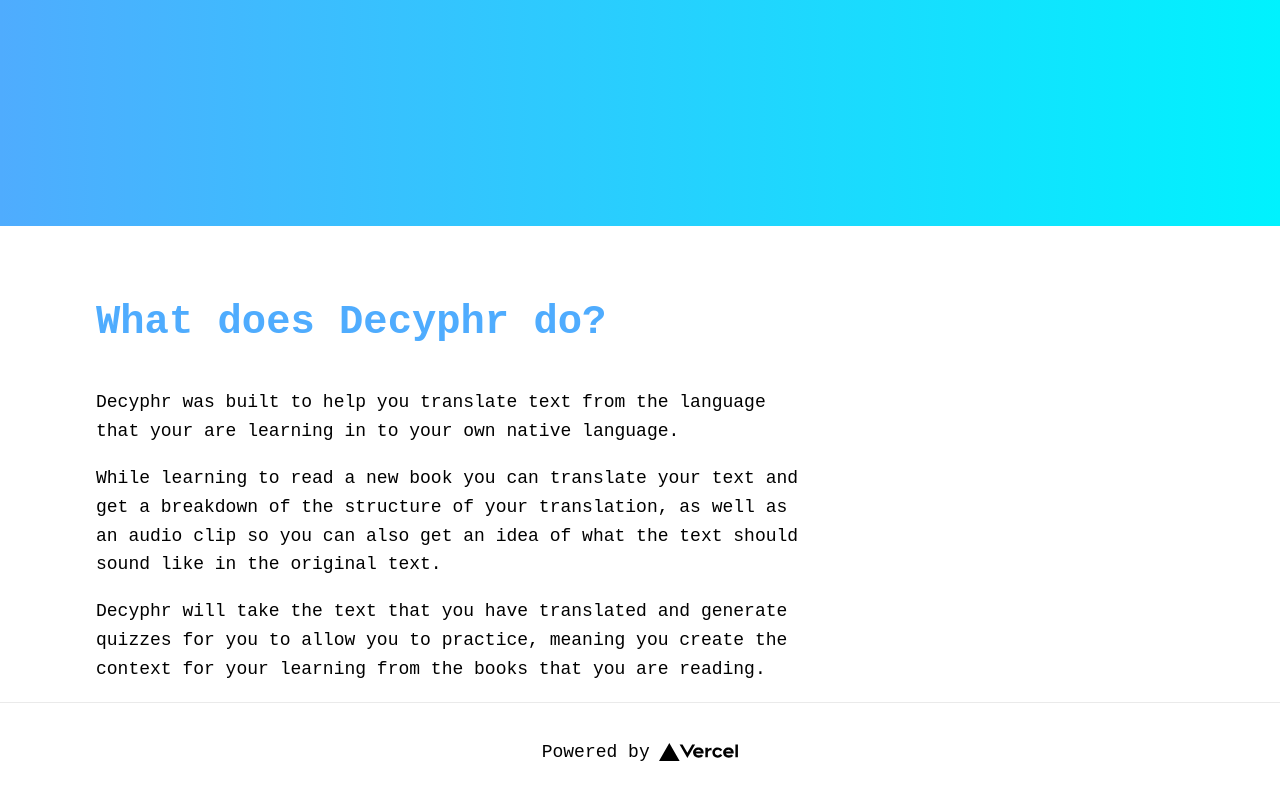
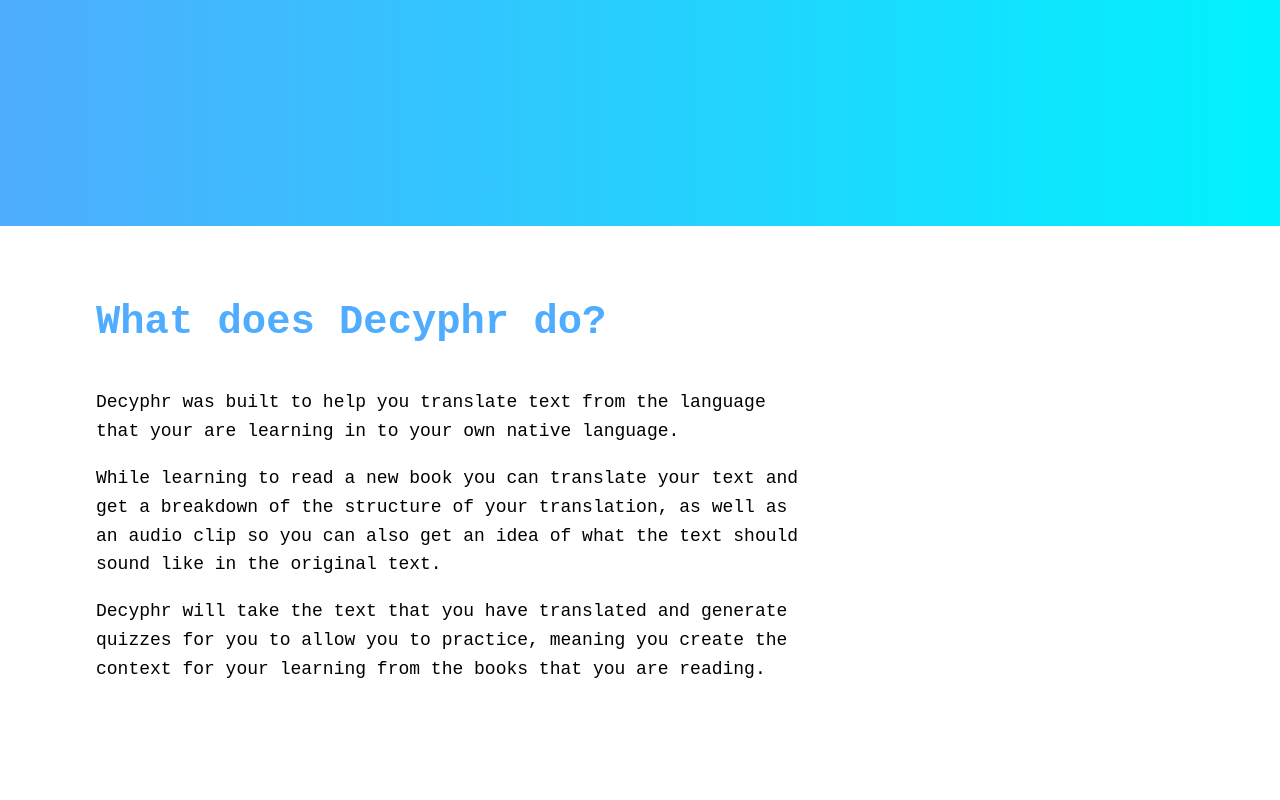
Before and after one commit to decyphr-net/decyphr-next, a Next.js app: page / in a window 1280 px wide. Shown: the part 574-1374 px from the top of the page. After the commit the page ends 1276 px from the top, so only its background shows below. Built offline with nearby package versions, Linux system fonts and the light colour scheme; a small style sheet from the web is missing.

Commit message:
Remove next footer

```diff
--- a/pages/index.js
+++ b/pages/index.js
@@ -11,24 +11,11 @@
         <link rel="stylesheet" href="//cdn.jsdelivr.net/npm/hack-font@3/build/web/hack.css"></link>
       </Head>
 
-
-
       <main>
         <Header />
 
         <About />
       </main>
-
-      <footer>
-        <a
-          href="https://vercel.com?utm_source=create-next-app&utm_medium=default-template&utm_campaign=create-next-app"
-          target="_blank"
-          rel="noopener noreferrer"
-        >
-          Powered by{' '}
-          <img src="/vercel.svg" alt="Vercel Logo" className="logo" />
-        </a>
-      </footer>
 
       <style jsx>{`
 
```
